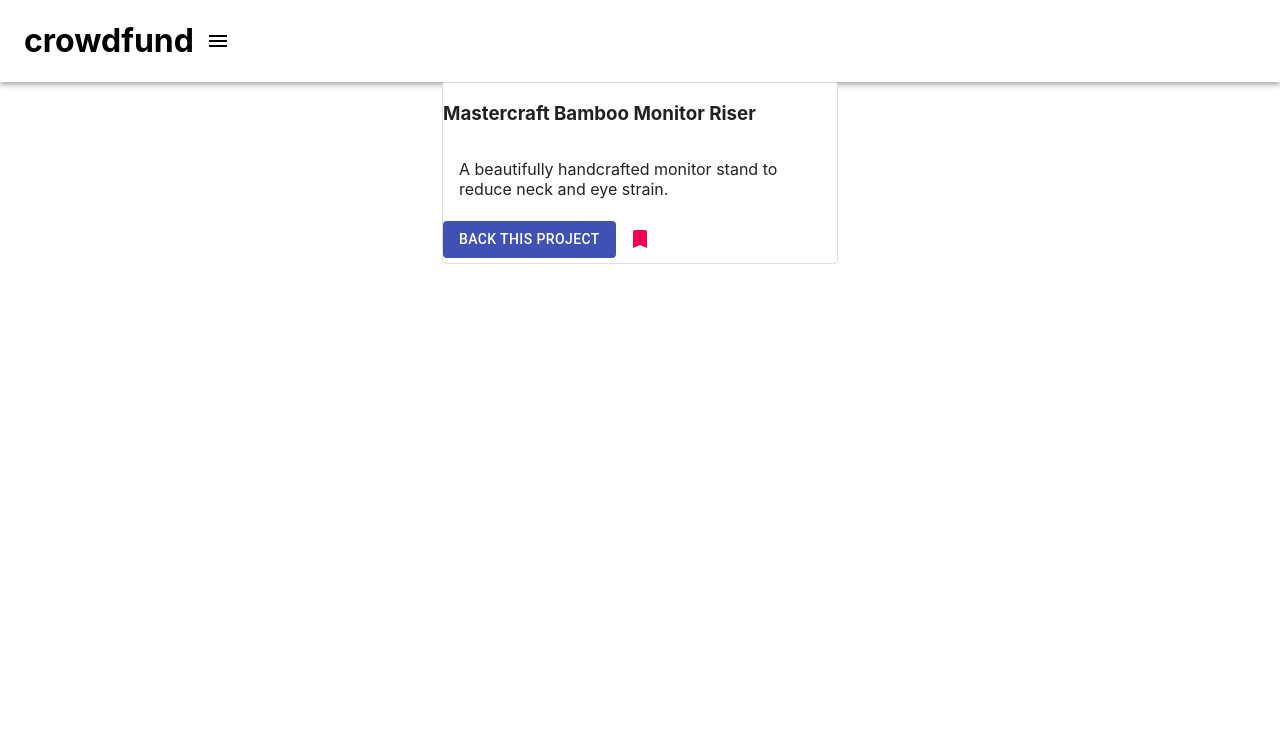
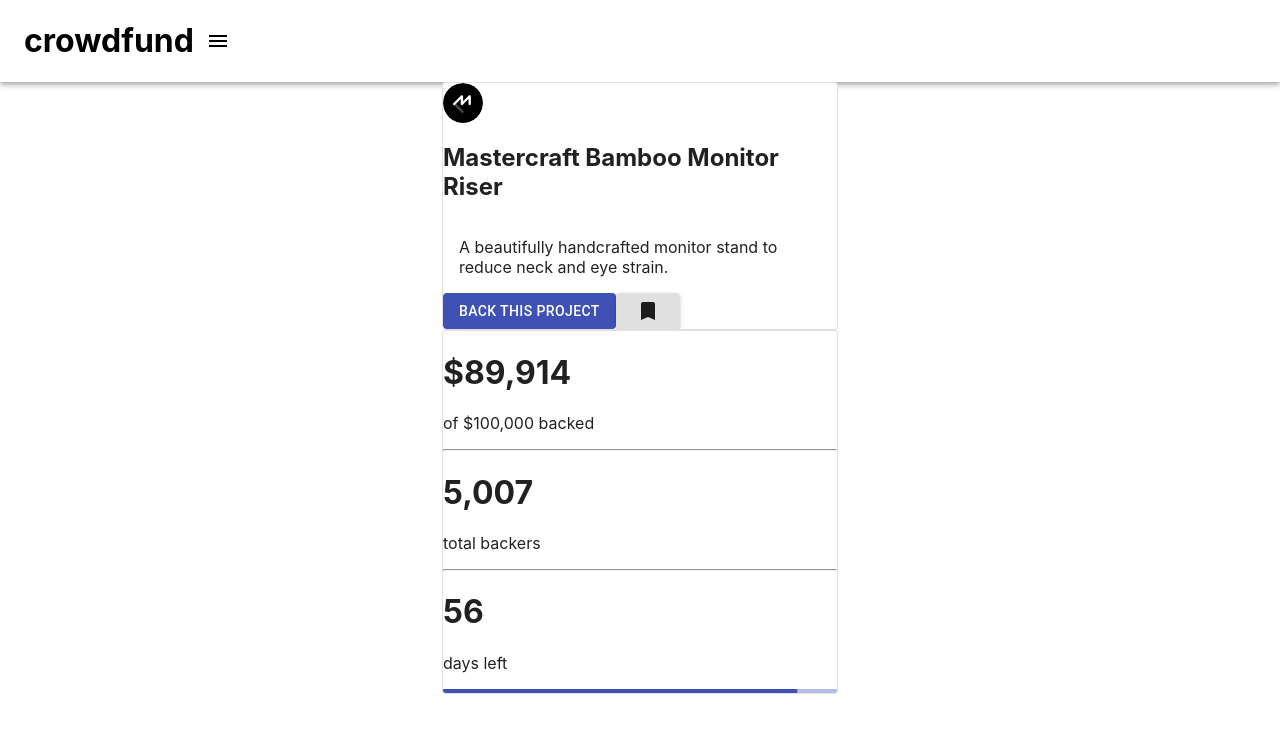
Before and after one commit to ancheetah/frontendmentor-crowdfunding, a React (Create React App) app: page / in a window 1280 px wide. Shown: the top 732 px of the page. Built offline with nearby package versions, Linux system fonts and the light colour scheme.

Commit message:
added content: project info and progress

```diff
--- a/src/components/MainComponent.js
+++ b/src/components/MainComponent.js
@@ -1,22 +1,40 @@
 import React from 'react';
-import { Container, Card, CardContent, Button, IconButton } from '@material-ui/core';
+import { Container, Card, CardContent, Button,
+    Avatar, LinearProgress } from '@material-ui/core';
 import BookmarkIcon from '@material-ui/icons/Bookmark';
 
 export default function Main() {
     return (
         <Container maxWidth="xs">
+
+            {/* Project Info */}
             <Card variant="outlined">
-                <h3>Mastercraft Bamboo Monitor Riser</h3>
+                <Avatar alt="Mastercraft Logo" src="/images/logo-mastercraft.svg" />
+                <h2>Mastercraft Bamboo Monitor Riser</h2>
                 <CardContent>
                     A beautifully handcrafted monitor stand to reduce neck and eye strain.
                 </CardContent>
                 <Button variant="contained" color="primary" disableElevation>
                     Back this project
                 </Button>
-                <IconButton color="secondary">
+                <Button variant="contained" color="default">
                     <BookmarkIcon/>
-                </IconButton>
+                </Button>
             </Card>
+
+            {/* Project Progress */}
+            <Card variant="outlined">
+                <h1>$89,914</h1>
+                <p>of $100,000 backed</p>
+                <hr />
+                <h1>5,007</h1>
+                <p>total backers</p>
+                <hr />
+                <h1>56</h1>
+                <p>days left</p>
+                <LinearProgress variant="determinate" value={ 89914 * 100 / 100000 }/>
+            </Card>
+
         </Container>
     );
 }
```
